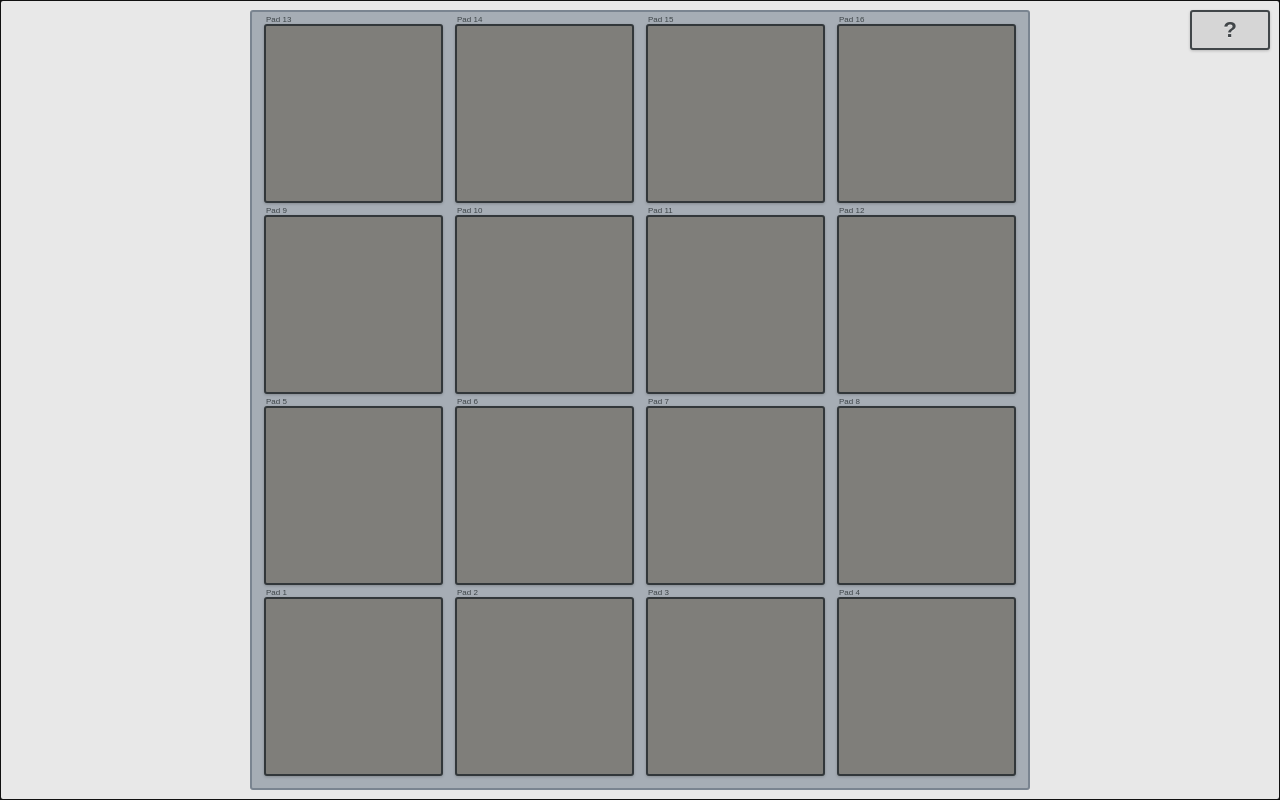
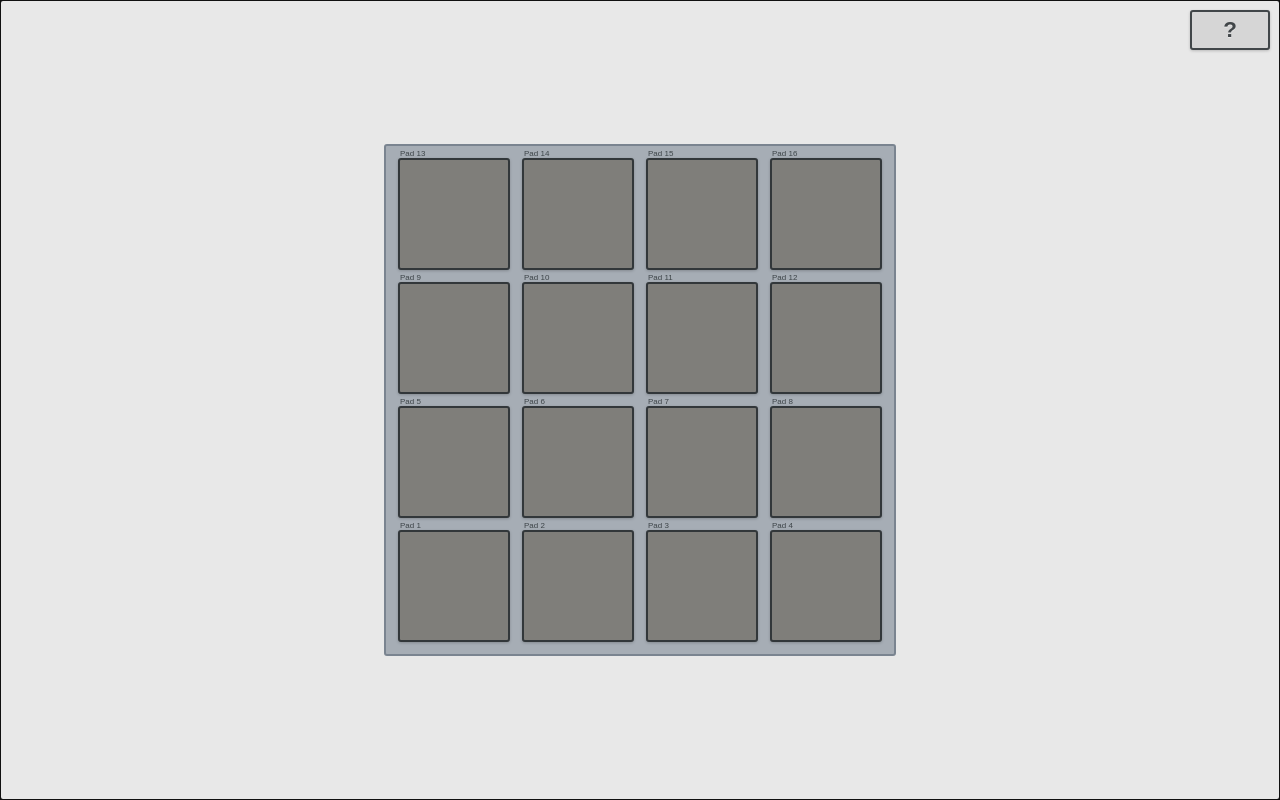
Before and after one commit to arisslin/jsmpc, a React (Create React App) app: page / in a window 1280 px wide. Built offline with nearby package versions, Linux system fonts and the light colour scheme; no server answers.

Commit message:
Restyle for small tablets

```diff
--- a/src/App.js
+++ b/src/App.js
@@ -103,9 +103,17 @@ const AppStyled = styled.div`
     grid-template-areas: 'left middle right';
   }
 
+  @media (orientation: landscape) and (min-height: 532px) {
+    grid-template-columns: auto 512px auto;
+  }
+
   @media (orientation: portrait) {
     grid-template-rows: auto calc(100vmin - var(--pad-section-padding) * 2) auto;
     grid-template-columns: auto;
-    grid-template-areas: 'left' 'middle' 'right';
+    grid-template-areas: 'top' 'middle' 'bottom';
+  }
+
+  @media (orientation: portrait) and (min-width: 532px) {
+    grid-template-rows: auto 512px auto;
   }
 `
--- a/src/components/Pad/PadSection.js
+++ b/src/components/Pad/PadSection.js
@@ -49,26 +49,19 @@ const PadSectionStyled = styled.section`
 
   @media (orientation: landscape) {
     height: 100%;
+  }
 
-    /* @media (min-height: 576px) {
-      height: 500px;
-      width: calc(500px - var(--pad-section-padding) * 2);
-    } */
-
-    /* @media (min-width: 992px) {
-    }
-
-    @media (min-width: 1200px) {
-    } */
+  @media (orientation: landscape) and (min-height: 532px) {
+    height: 512px;
   }
 
   @media (orientation: portrait) {
     height: 100%;
-    /* height: calc(100vmin - var(--pad-section-padding) * 2); */
+  }
 
-    /* @media (min-width: 740px) {
-      width: 80%;
-      height: calc(80vmin - var(--pad-section-padding) * 2);
-    } */
+  @media (orientation: portrait) and (min-width: 532px) {
+    height: 100%;
+    width: 512px;
+    justify-self: center;
   }
 `
```
